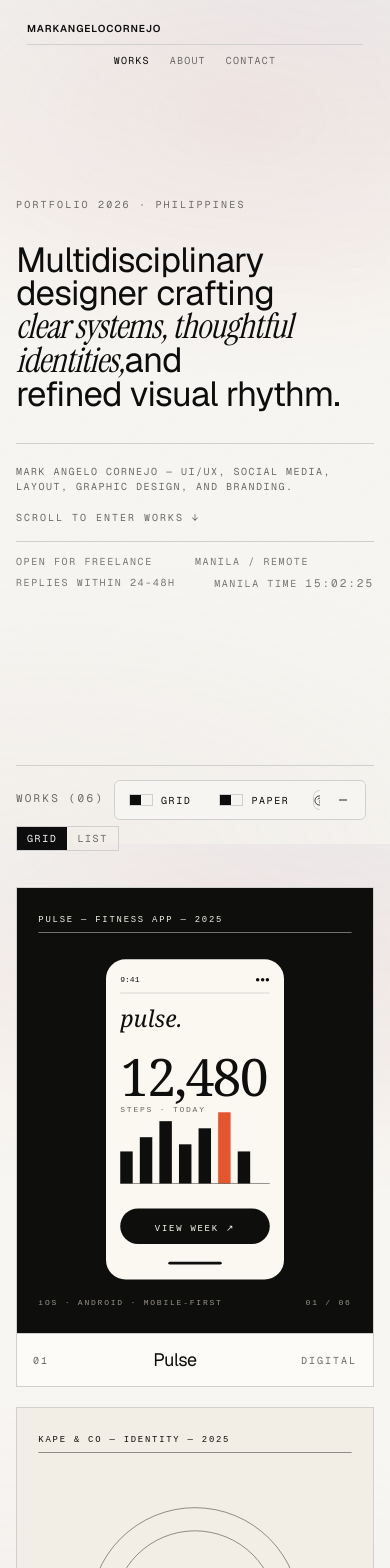
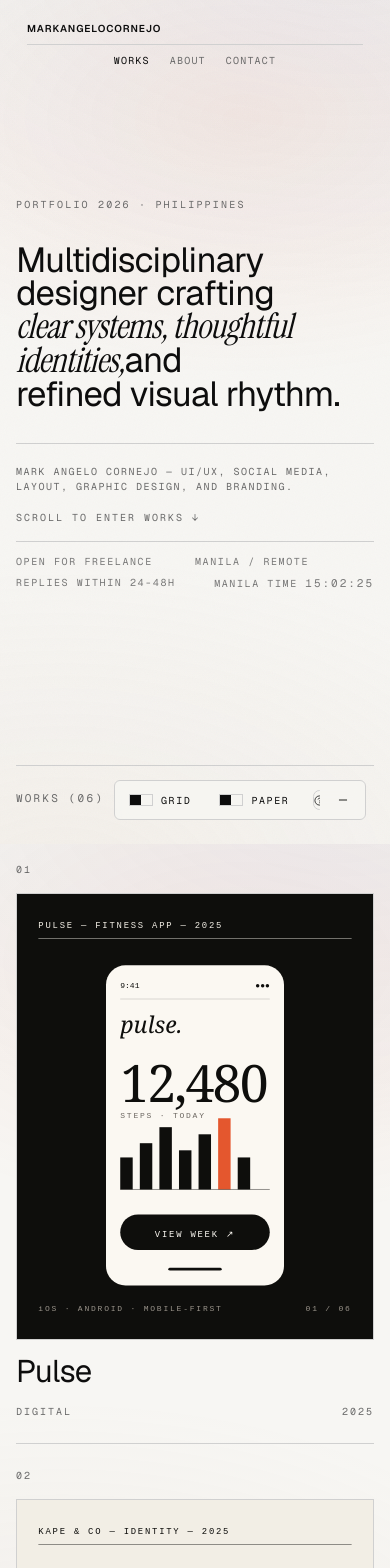
Before and after one commit to iSlowxz/creativeportfolio, a Next.js app: page / in a window 390 px wide. Shown: the top 1568 px of the page. Built offline with nearby package versions, Linux system fonts and the light colour scheme.

Commit message:
Refactor ScrollReveal and Works components to remove touch device detection. Simplified animation logic for improved performance and consistency across devices. Updated AboutPage heading for better text handling.

```diff
--- a/src/app/about/page.tsx
+++ b/src/app/about/page.tsx
@@ -21,7 +21,7 @@ export default function AboutPage() {
               </div>
               <div className="col-span-12 mt-5 md:col-span-10 md:mt-0">
                 <RevealHeading delay={0.02}>
-                  <h1 className="text-[clamp(1.45rem,5.1vw,5.2rem)] leading-[0.94] tracking-[-0.02em]">
+                  <h1 className="whitespace-nowrap text-[clamp(1.45rem,5.1vw,5.2rem)] leading-[0.94] tracking-[-0.02em]">
                     <span className="font-medium">About </span>
                     <span className="font-medium font-serif italic serif-accent-hover">
                       Mark Angelo Cornejo
--- a/src/components/scroll-reveal.tsx
+++ b/src/components/scroll-reveal.tsx
@@ -2,7 +2,6 @@
 
 import type { ReactNode } from "react";
 import { motion } from "motion/react";
-import { useEffect, useState } from "react";
 
 type ScrollRevealProps = {
   children: ReactNode;
@@ -11,21 +10,11 @@ type ScrollRevealProps = {
 };
 
 export function ScrollReveal({ children, className, delay = 0 }: ScrollRevealProps) {
-  const [isTouchDevice, setIsTouchDevice] = useState(false);
-
-  useEffect(() => {
-    const query = window.matchMedia("(hover: none) and (pointer: coarse)");
-    const apply = () => setIsTouchDevice(query.matches);
-    apply();
-    query.addEventListener("change", apply);
-    return () => query.removeEventListener("change", apply);
-  }, []);
-
   return (
     <motion.div
-      initial={isTouchDevice ? false : { opacity: 0, y: 12 }}
-      whileInView={isTouchDevice ? undefined : { opacity: 1, y: 0 }}
-      viewport={isTouchDevice ? undefined : { once: false, amount: 0.24 }}
+      initial={{ opacity: 0, y: 12 }}
+      whileInView={{ opacity: 1, y: 0 }}
+      viewport={{ once: false, amount: 0.24 }}
       transition={{ duration: 0.36, delay, ease: [0.22, 1, 0.36, 1] }}
       className={className}
     >
--- a/src/components/works.tsx
+++ b/src/components/works.tsx
@@ -39,7 +39,7 @@ export function Works() {
   const [layout, setLayout] = useState<"list" | "grid">("grid");
   const [activeSlug, setActiveSlug] = useState<string | null>(null);
   const [activeImageIndex, setActiveImageIndex] = useState<number | null>(null);
-  const [isTouchDevice, setIsTouchDevice] = useState(false);
+  const [isMobile, setIsMobile] = useState(false);
   const [listHoverSlug, setListHoverSlug] = useState<string | null>(null);
   const [listPreviewPos, setListPreviewPos] = useState({ x: 0, y: 0 });
   const [listPreviewTilt, setListPreviewTilt] = useState({ rotateX: 0, rotateY: 0 });
@@ -54,6 +54,18 @@ export function Works() {
     () => (activeWork?.slug === "daily-hum-social" ? dailyHumGallery : []),
     [activeWork],
   );
+
+  useEffect(() => {
+    const query = window.matchMedia("(max-width: 767px)");
+    const apply = () => {
+      const mobile = query.matches;
+      setIsMobile(mobile);
+      setLayout(mobile ? "list" : "grid");
+    };
+    apply();
+    query.addEventListener("change", apply);
+    return () => query.removeEventListener("change", apply);
+  }, []);
 
   useEffect(() => {
     if (activeImageIndex === null) return;
@@ -82,19 +94,10 @@ export function Works() {
   }, [activeImageIndex, activeMediaSet]);
 
   useEffect(() => {
-    const query = window.matchMedia("(hover: none) and (pointer: coarse)");
-    const apply = () => setIsTouchDevice(query.matches);
-    apply();
-    query.addEventListener("change", apply);
-    return () => query.removeEventListener("change", apply);
-  }, []);
-
-  useEffect(() => {
     if (activeImageIndex === null || !showViewerControls) return;
-    if (isTouchDevice) return;
     const id = window.setTimeout(() => setShowViewerControls(false), 1200);
     return () => window.clearTimeout(id);
-  }, [activeImageIndex, isTouchDevice, showViewerControls]);
+  }, [activeImageIndex, showViewerControls]);
 
   useEffect(() => {
     const shouldLockScroll = activeSlug !== null || activeImageIndex !== null;
@@ -156,7 +159,7 @@ export function Works() {
             </h2>
           </RevealSubheading>
 
-          <div className="-mx-1 flex items-center gap-2 overflow-x-auto px-1 pb-1 md:mx-0 md:px-0">
+          <div className="-mx-1 hidden items-center gap-2 overflow-x-auto px-1 pb-1 md:mx-0 md:flex md:px-0">
             <div className="inline-flex shrink-0 border hairline">
               <button
                 type="button"
@@ -187,9 +190,9 @@ export function Works() {
             {visible.map((p, i) => (
               <motion.li
                 key={p.index}
-                initial={isTouchDevice ? false : { opacity: 0, y: 8 }}
-                whileInView={isTouchDevice ? undefined : { opacity: 1, y: 0 }}
-                viewport={isTouchDevice ? undefined : { once: false, amount: 0.28 }}
+                initial={{ opacity: 0, y: 8 }}
+                whileInView={{ opacity: 1, y: 0 }}
+                viewport={{ once: false, amount: 0.28 }}
                 transition={{ duration: 0.34, delay: i * 0.02 }}
                 className="group relative border-b hairline transition-colors duration-300 hover:bg-[color-mix(in_srgb,var(--tone-a)_10%,transparent)]"
               >
@@ -213,23 +216,28 @@ export function Works() {
                     updateListPreviewPointer(event.currentTarget, event.clientX, event.clientY);
                   }}
                   data-cursor="view"
-                  className="grid w-full grid-cols-12 items-center gap-x-4 py-6 text-left"
+                  className="grid w-full grid-cols-12 items-center gap-x-4 gap-y-4 py-6 text-left md:gap-y-0"
                 >
-                  <span className="col-span-1 font-mono text-[10px] uppercase tracking-[0.2em] text-[var(--ash)]">
+                  <span className="col-span-12 font-mono text-[10px] uppercase tracking-[0.2em] text-[var(--ash)] md:col-span-1">
                     {p.index}
                   </span>
-                  <span className="col-span-7 text-[clamp(1.35rem,3vw,2.8rem)] leading-none tracking-[-0.02em]">
+                  <div className="col-span-12 overflow-hidden border hairline bg-[var(--paper)] md:hidden">
+                    <div className="aspect-[4/5]">
+                      {coverBySlug[p.slug]}
+                    </div>
+                  </div>
+                  <span className="col-span-12 text-[clamp(1.35rem,8vw,2.8rem)] leading-none tracking-[-0.02em] md:col-span-7 md:text-[clamp(1.35rem,3vw,2.8rem)]">
                     {p.title}
                   </span>
-                  <span className="col-span-2 font-mono text-[10px] uppercase tracking-[0.2em] text-[var(--ash)]">
+                  <span className="col-span-6 font-mono text-[10px] uppercase tracking-[0.2em] text-[var(--ash)] md:col-span-2">
                     {p.category}
                   </span>
-                  <span className="col-span-2 text-right font-mono text-[10px] uppercase tracking-[0.2em] text-[var(--ash)]">
+                  <span className="col-span-6 text-right font-mono text-[10px] uppercase tracking-[0.2em] text-[var(--ash)] md:col-span-2">
                     {p.year}
                   </span>
                 </button>
                 <AnimatePresence>
-                  {listHoverSlug === p.slug ? (
+                  {listHoverSlug === p.slug && !isMobile ? (
                     <motion.div
                       className="pointer-events-none absolute left-0 top-0 z-10 hidden w-48 -translate-x-1/2 -translate-y-1/2 overflow-hidden border hairline bg-[var(--paper)] [transform-style:preserve-3d] md:block"
                       initial={{ opacity: 0, scale: 0.96, y: 4, filter: "blur(2px)" }}
@@ -273,45 +281,12 @@ export function Works() {
             {visible.map((p, i) => (
               <motion.div
                 key={p.index}
-                initial={isTouchDevice ? false : { opacity: 0, y: 10 }}
-                whileInView={isTouchDevice ? undefined : { opacity: 1, y: 0 }}
-                viewport={isTouchDevice ? undefined : { once: false, amount: 0.28 }}
+                initial={{ opacity: 0, y: 10 }}
+                whileInView={{ opacity: 1, y: 0 }}
+                viewport={{ once: false, amount: 0.28 }}
                 transition={{ duration: 0.36, delay: i * 0.02 }}
                 className="group transition-colors duration-300"
               >
-                {isTouchDevice ? (
-                  <div className="border hairline bg-[var(--paper)]">
-                    <button
-                      type="button"
-                      onClick={() => setActiveSlug(p.slug)}
-                      data-cursor="view"
-                      className="block w-full text-left"
-                    >
-                      <div className="relative aspect-[4/5] overflow-hidden bg-[var(--paper)]">
-                        {coverBySlug[p.slug]}
-                        <div className="pointer-events-none absolute inset-x-3 bottom-3 bg-black/48 px-3 py-2 text-white backdrop-blur-[1px]">
-                          <p className="font-mono text-[10px] uppercase tracking-[0.16em] text-white/88">
-                            {p.client}
-                          </p>
-                          <p className="mt-1 text-[clamp(1rem,4.5vw,1.35rem)] leading-none tracking-[-0.01em] text-white">
-                            {p.discipline}
-                          </p>
-                        </div>
-                      </div>
-                      <div className="flex items-center justify-between gap-3 border-t hairline px-4 py-3">
-                        <span className="font-mono text-[10px] uppercase tracking-[0.2em] text-[var(--ash)]">
-                          {p.index}
-                        </span>
-                        <span className="min-w-0 flex-1 text-base tracking-[-0.02em]">
-                          {p.title}
-                        </span>
-                        <span className="font-mono text-[10px] uppercase tracking-[0.2em] text-[var(--ash)]">
-                          {p.category}
-                        </span>
-                      </div>
-                    </button>
-                  </div>
-                ) : (
                 <HoverPerspective
                   className="border hairline bg-[var(--paper)] transition-colors duration-300 hover:bg-[color-mix(in_srgb,var(--tone-a)_10%,var(--paper))]"
                   tilt={7}
@@ -351,7 +326,6 @@ export function Works() {
                     </div>
                   </button>
                 </HoverPerspective>
-                )}
               </motion.div>
             ))}
           </div>
@@ -527,9 +501,6 @@ export function Works() {
               onMouseMove={() => {
                 setShowViewerControls(true);
               }}
-              onTouchStart={() => {
-                setShowViewerControls(true);
-              }}
             >
               <Image
                 src={activeMediaSet[activeImageIndex]}
@@ -602,7 +573,7 @@ export function Works() {
                     transition={{ duration: 0.3, ease: [0.22, 1, 0.36, 1] }}
                     className="pointer-events-none absolute bottom-2 left-1/2 -translate-x-1/2 border hairline rounded-none bg-[var(--background)]/82 px-2.5 py-1 font-mono text-[10px] uppercase tracking-[0.15em] text-[var(--foreground)] backdrop-blur-sm"
                   >
-                    {isTouchDevice ? "Tap controls or outside to close" : "Use Arrow Keys • ESC"}
+                    Use Arrow Keys • ESC
                   </motion.p>
                 ) : null}
               </AnimatePresence>
```
Lines whose indentation alone changed are shown as unchanged.
